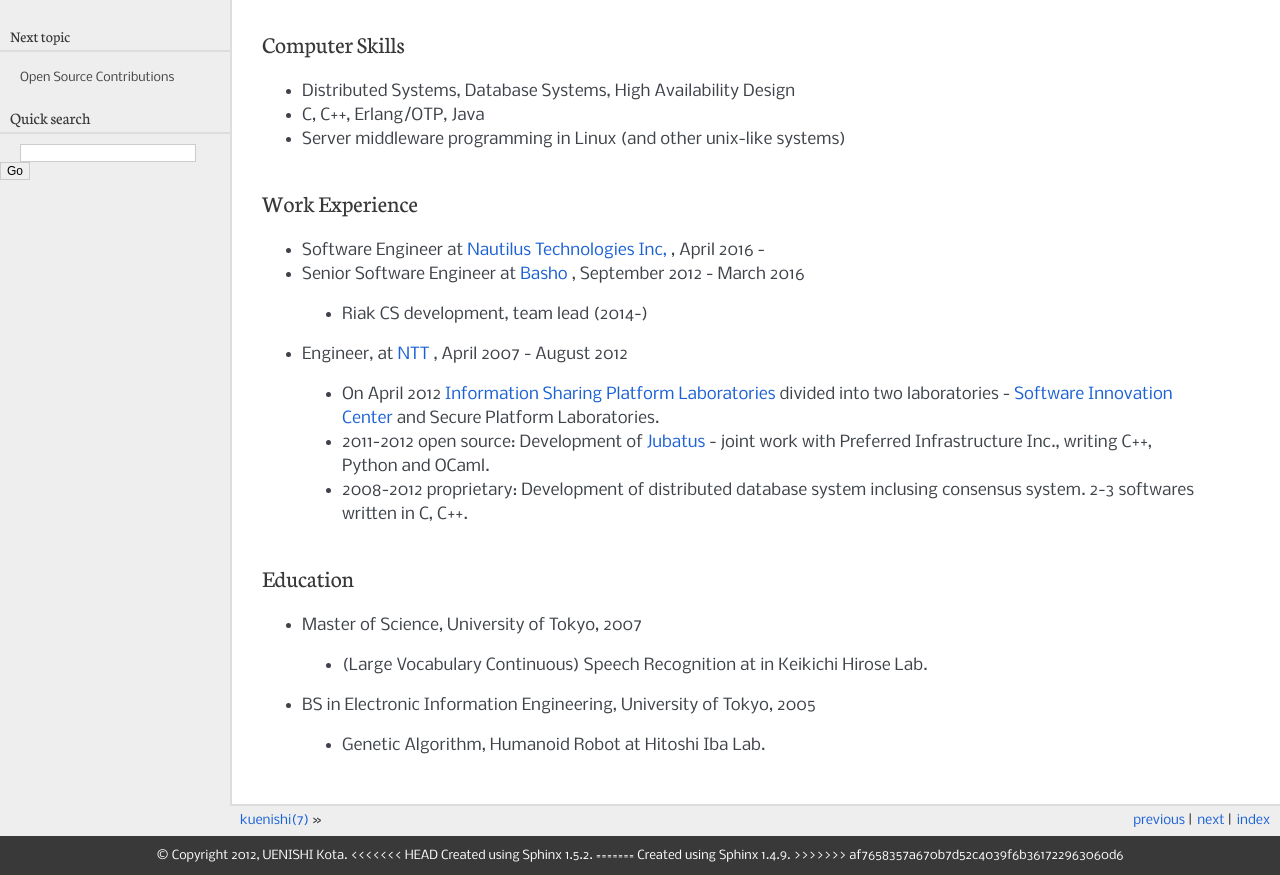
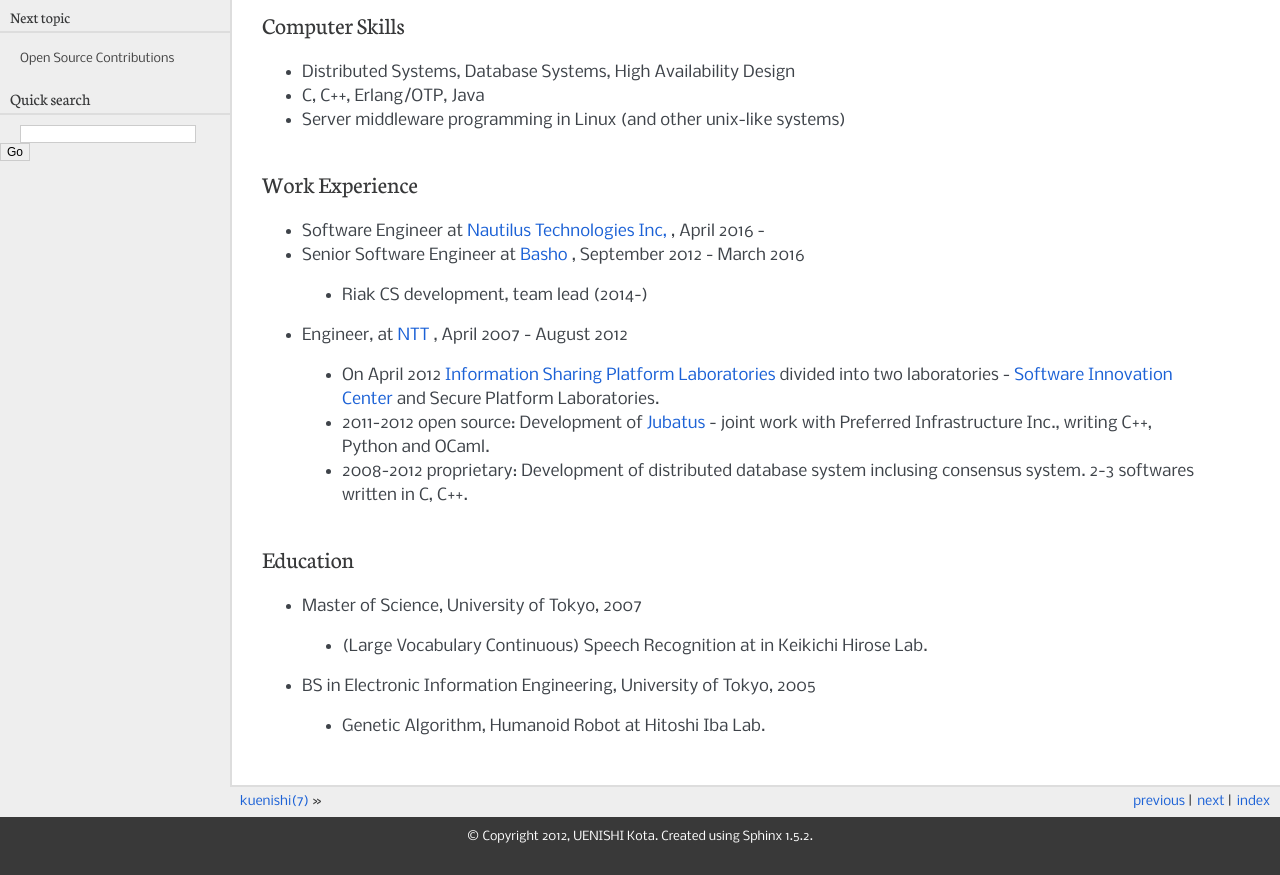
Before and after one commit to kuenishi/kuenishi.github.com, a plain HTML site: page cv.html in a window 1280 px wide. Shown: the part 241-1116 px from the top of the page. Drawn offline with Linux system fonts and the light colour scheme.

Commit message:
autocommit by publish.sh

```diff
--- a/cv.html
+++ b/cv.html
@@ -26,10 +26,6 @@
     <script type="text/javascript" src="_static/doctools.js"></script>
     <link rel="index" title="Index" href="genindex.html" />
     <link rel="search" title="Search" href="search.html" />
-<<<<<<< HEAD
-=======
-    <link rel="top" title="kuenishi(7)" href="index.html" />
->>>>>>> af7658357a670b7d52c4039f6b361722963060d6
     <link rel="next" title="Open Source Contributions" href="opensource.html" />
     <link rel="prev" title="kuenishi (7)" href="index.html" />
 <link rel="stylesheet" href="https://fonts.googleapis.com/css?family=Neuton&amp;subset=latin" type="text/css" media="screen" charset="utf-8" />
@@ -174,11 +170,7 @@
     </div>
     <div class="footer" role="contentinfo">
         &#169; Copyright 2012, UENISHI Kota.
-<<<<<<< HEAD
       Created using <a href="http://sphinx-doc.org/">Sphinx</a> 1.5.2.
-=======
-      Created using <a href="http://sphinx-doc.org/">Sphinx</a> 1.4.9.
->>>>>>> af7658357a670b7d52c4039f6b361722963060d6
     </div>
   </body>
 </html>
```
Also changed, not shown: genindex.html (+0 -8 lines), index.html (+0 -8 lines), opensource.html (+0 -8 lines), persona.html (+0 -8 lines), search.html (+0 -8 lines), _sources/cv.rst.txt, _sources/cv.txt, _sources/opensource.rst.txt, _sources/opensource.txt, _sources/persona.rst.txt, _sources/persona.txt.
